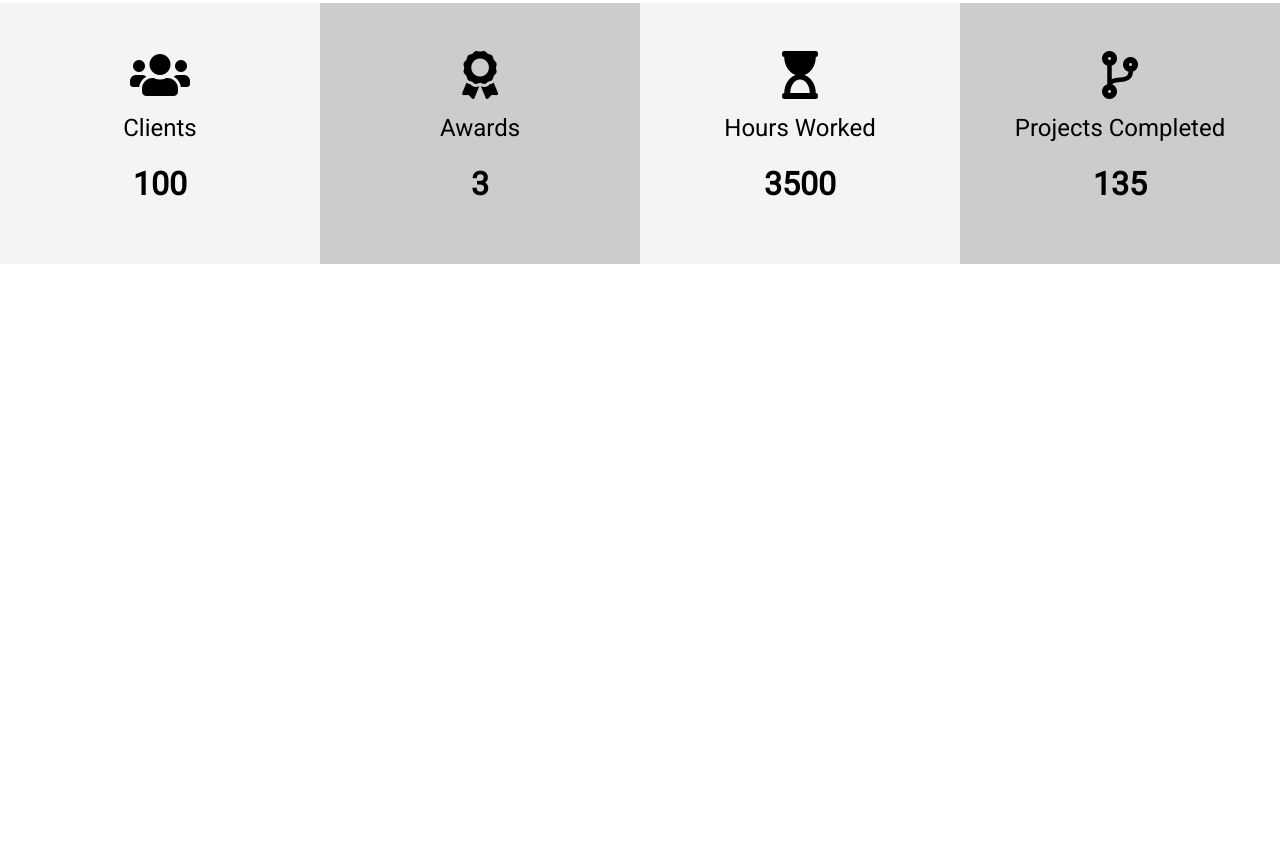
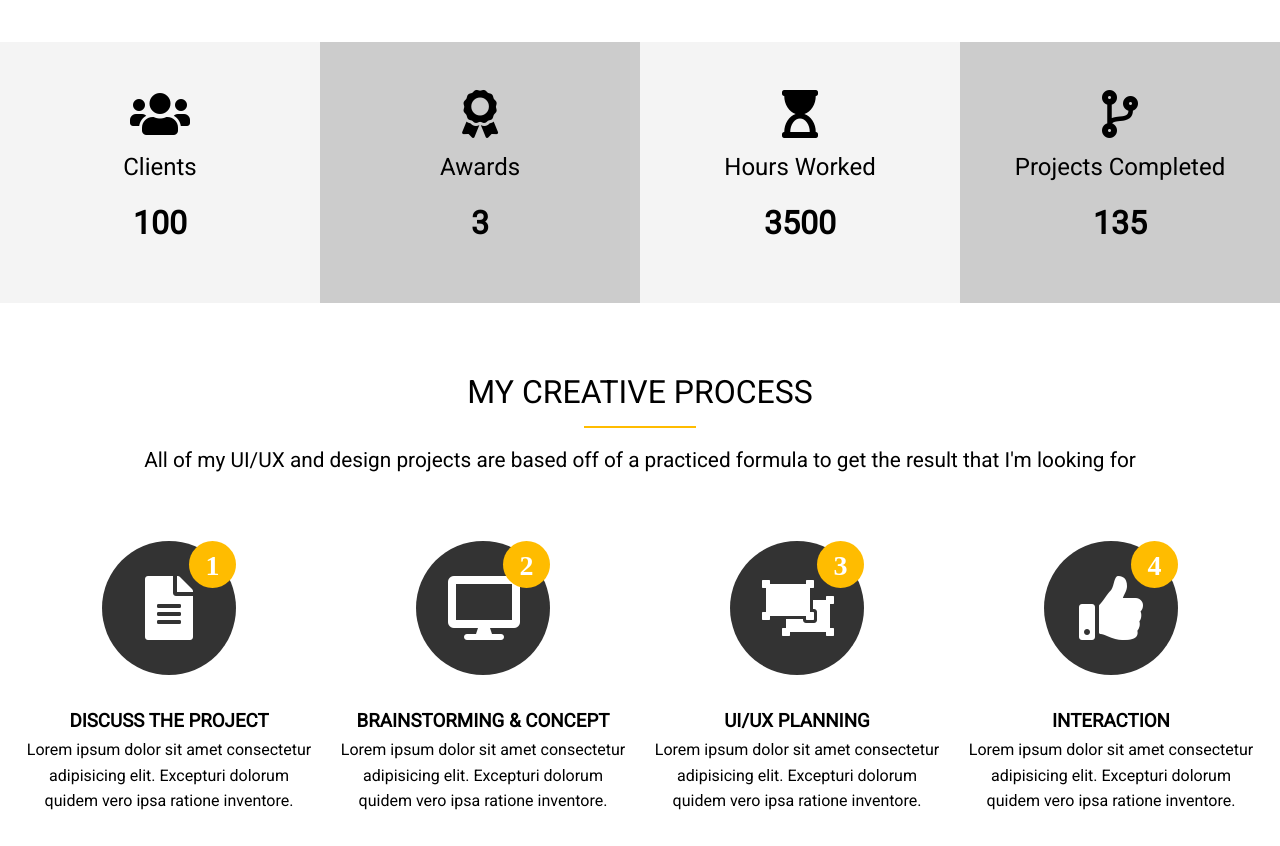
Before and after one commit to RedStewart/Sample-Portfolio-Website, a website: page dist/index.html in a window 1280 px wide. Shown: the part 1209-2055 px from the top of the page. Before the commit the page ends 1505 px from the top, so only its background shows below. Drawn offline with Linux system fonts and the light colour scheme.

Commit message:
Third section of home page finished

```diff
--- a/scss/_utilities.scss
+++ b/scss/_utilities.scss
@@ -87,3 +87,20 @@ input[class^='btn-']:hover {
     margin: 4rem 0;
   }
 }
+
+.section-title {
+  font-size: 2rem;
+  display: block;
+  padding-bottom: 0.5rem;
+  text-align: center;
+  font-weight: 200;
+  text-transform: uppercase;
+}
+
+.bottom-line {
+  height: 2px;
+  width: 7rem;
+  background: $main-color;
+  display: block;
+  margin: 0 auto 1rem auto;
+}
--- a/scss/main.scss
+++ b/scss/main.scss
@@ -139,4 +139,51 @@ img {
       }
     }
   }
+
+  &-c {
+    .process {
+      display: grid;
+      grid-template-columns: repeat(4, 1fr);
+      grid-gap: 1.5rem;
+      text-align: center;
+
+      &-step {
+        position: absolute;
+        top: 0;
+        right: 0;
+        font-size: 28px;
+        background-color: $main-color;
+        border-radius: 50%;
+        height: 15px;
+        width: 15px;
+        line-height: 15px;
+        padding: 1rem;
+        transition: all 0.25s;
+      }
+
+      &-icon {
+        border-radius: 50%;
+        background: $dark-color;
+        color: #fff;
+        padding: 2rem;
+        width: 70px;
+        height: 70px;
+        line-height: 70px;
+        text-align: center;
+        position: relative;
+        transition: all 0.25s;
+
+        &:hover {
+          background: $main-color;
+          width: 90px;
+          height: 90px;
+          line-height: 90px;
+
+          .process-step {
+            background: $dark-color;
+          }
+        }
+      }
+    }
+  }
 }
```
Also changed, not shown: dist/css/main.css, dist/index.html.
